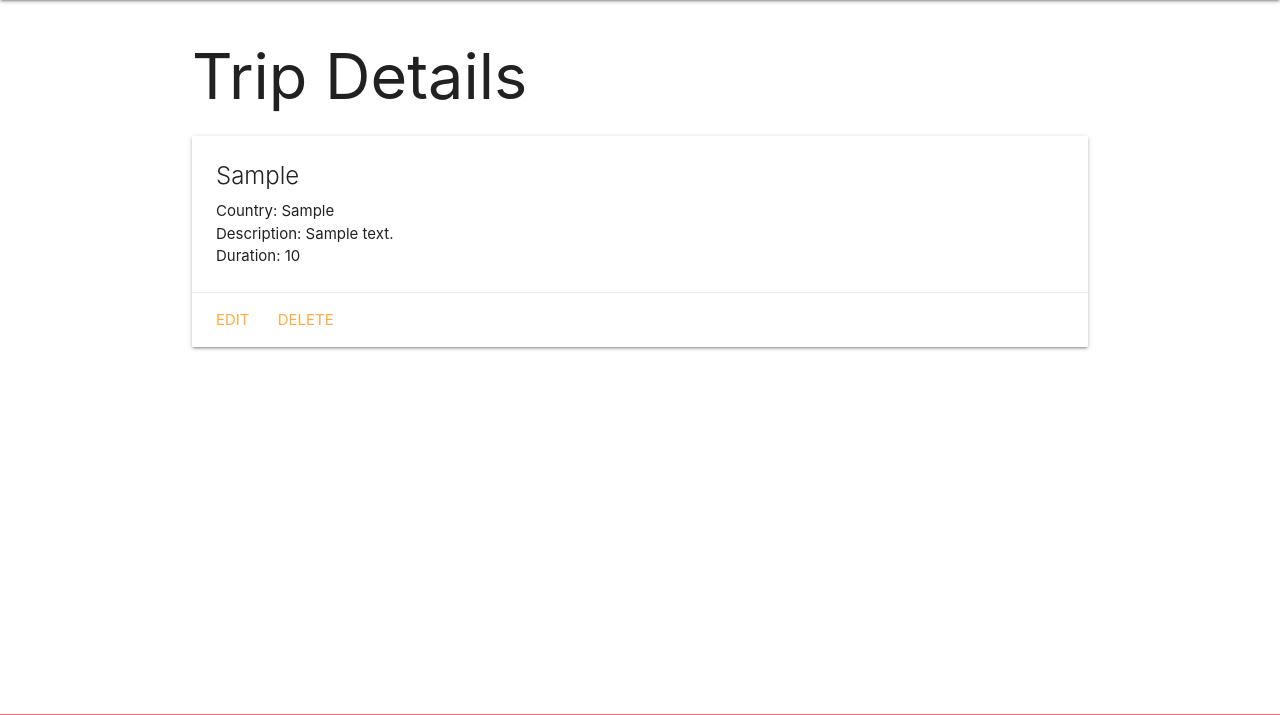
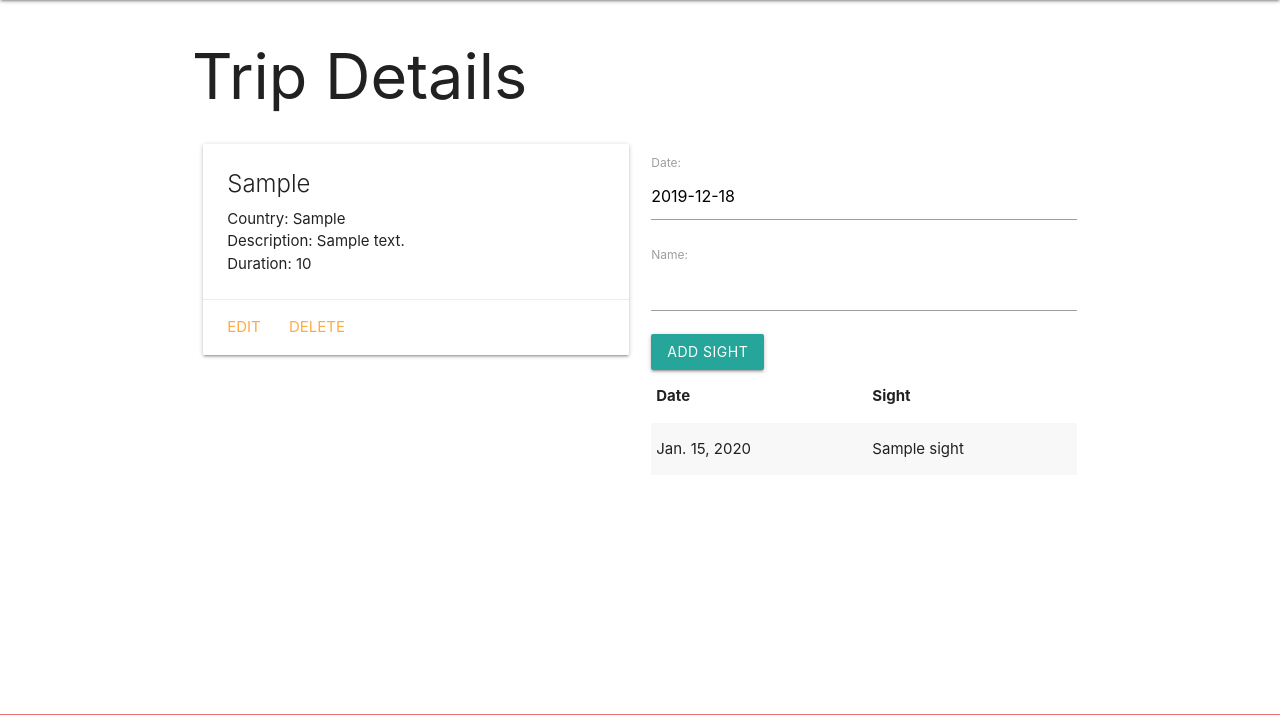
Before and after one commit to devanrterry/trip-collector, a Django app: page /trips/1/ in a window 1280 px wide. Shown: the part 64-779 px from the top of the page. Run offline with Django 3.2, Linux system fonts and the light colour scheme; tables that the repository leaves empty hold one stand-in row (values such as "Sample post").

Commit message:
finished one to many models section

```diff
--- a/main_app/admin.py
+++ b/main_app/admin.py
@@ -1,5 +1,6 @@
 from django.contrib import admin
-from .models import Trip
+from .models import Trip, Sight
 
 # Register your models here
 admin.site.register(Trip)
+admin.site.register(Sight)
--- /dev/null
+++ b/main_app/forms.py
@@ -0,0 +1,7 @@
+from django.forms import ModelForm
+from .models import Sight
+
+class SightForm(ModelForm):
+  class Meta:
+    model = Sight
+    fields = ['date', 'name']
--- a/main_app/models.py
+++ b/main_app/models.py
@@ -21,6 +21,6 @@ class Sight(models.Model):
 
   trip = models.ForeignKey(Trip, on_delete=models.CASCADE)
 
-  def __str__(self):
-    # Nice method for obtaining the friendly value of a Field.choice
-    return f"{self.get_name_display()} on {self.date}"
+  # def __str__(self):
+  #   # Nice method for obtaining the friendly value of a Field.choice
+  #   return f"{self.get_name_display()} on {self.date}"
--- a/main_app/templates/base.html
+++ b/main_app/templates/base.html
@@ -8,6 +8,7 @@
   <title>Trip Collector</title>
   <link rel="stylesheet" href="https://cdnjs.cloudflare.com/ajax/libs/materialize/1.0.0/css/materialize.min.css">
   <link rel="stylesheet" type="text/css" href="{% static 'css/style.css' %}">
+  <script src="https://cdnjs.cloudflare.com/ajax/libs/materialize/1.0.0/js/materialize.min.js"></script>
 </head>
 <body>
   <header class="navbar-fixed">
--- a/main_app/templates/trips/detail.html
+++ b/main_app/templates/trips/detail.html
@@ -2,7 +2,8 @@
 {% block content %}
 
 <h1>Trip Details</h1>
-
+<div class="row">
+<div class="col s6">
 <div class="card">
     <div class="card-content">
         <span class="card-title">{{ trip.city }}</span>
@@ -15,5 +16,35 @@
         <a href="{% url 'trips_delete' trip.id %}">Delete</a>
       </div>
 </div>
-
+</div>
+<div class="col s6">
+  <form action="{% url 'add_sight' trip.id %}" method="post">
+    {% csrf_token %}
+    {{ sight_form.as_p }}
+    <input type="submit" class="btn" value="Add Sight">
+  </form>
+  <table class="striped">
+    <thead>
+      <tr><th>Date</th><th>Sight</th></tr>
+    </thead>
+    <tbody>
+      {% for sight in trip.sight_set.all %}
+        <tr>
+          <td>{{sight.date}}</td>
+          <td>{{sight.name}}</td>
+        </tr>
+      {% endfor %}
+    </tbody>
+  </table>
+</div>
+</div>
+<script>
+  var dateEl = document.getElementById('id_date');
+  M.Datepicker.init(dateEl, {
+    format: 'yyyy-mm-dd',
+    defaultDate: new Date(),
+    setDefaultDate: true,
+    autoClose: true
+  });
+</script>
 {% endblock %}
--- a/main_app/urls.py
+++ b/main_app/urls.py
@@ -9,4 +9,5 @@ urlpatterns = [
     path('trips/create/', views.TripCreate.as_view(), name='trips_create'),
     path('trips/<int:pk>/update/', views.TripUpdate.as_view(), name='trips_update'),
     path('trips/<int:pk>/delete/', views.TripDelete.as_view(), name='trips_delete'),
+    path('trips/<int:trip_id>/add_sight/', views.add_sight, name='add_sight'),
 ]
--- a/main_app/views.py
+++ b/main_app/views.py
@@ -1,6 +1,7 @@
-from django.shortcuts import render
+from django.shortcuts import render, redirect
 from django.views.generic.edit import CreateView, UpdateView, DeleteView
 from .models import Trip
+from .forms import SightForm
 
 # class Trip:
 #   def __init__(self, city, country, description, duration):
@@ -27,7 +28,19 @@ def trips_index(request):
 
 def trips_detail(request, trip_id):
   trip = Trip.objects.get(id=trip_id)
-  return render(request, 'trips/detail.html', { 'trip': trip })
+  sight_form = SightForm()
+  return render(request, 'trips/detail.html', { 'trip': trip, 'sight_form': sight_form })
+
+def add_sight(request, trip_id):
+  form = SightForm(request.POST)
+  # validate the form
+  if form.is_valid():
+    # don't save the form to the db until it
+    # has the cat_id assigned
+    new_sight = form.save(commit=False)
+    new_sight.trip_id = trip_id
+    new_sight.save()
+  return redirect('detail', trip_id=trip_id)
 
 class TripCreate(CreateView):
   model = Trip
```
